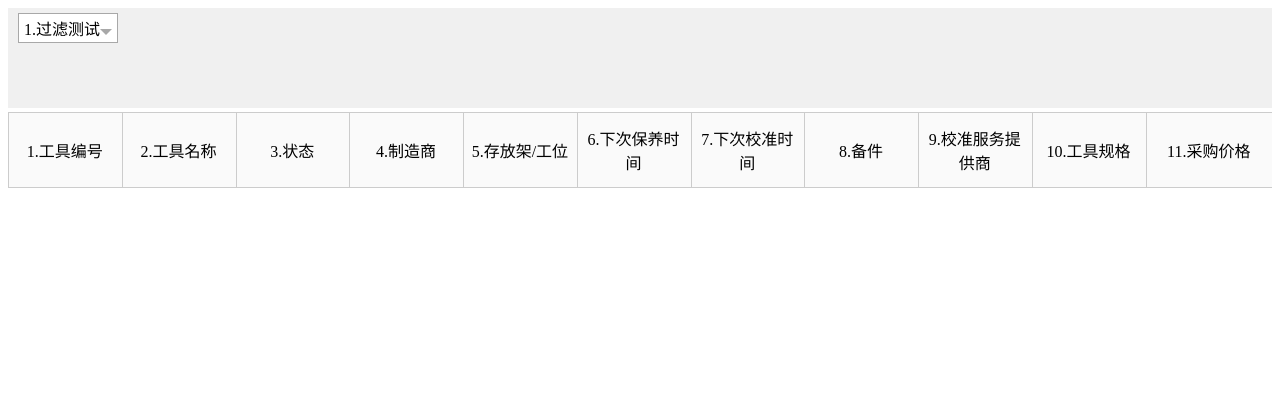
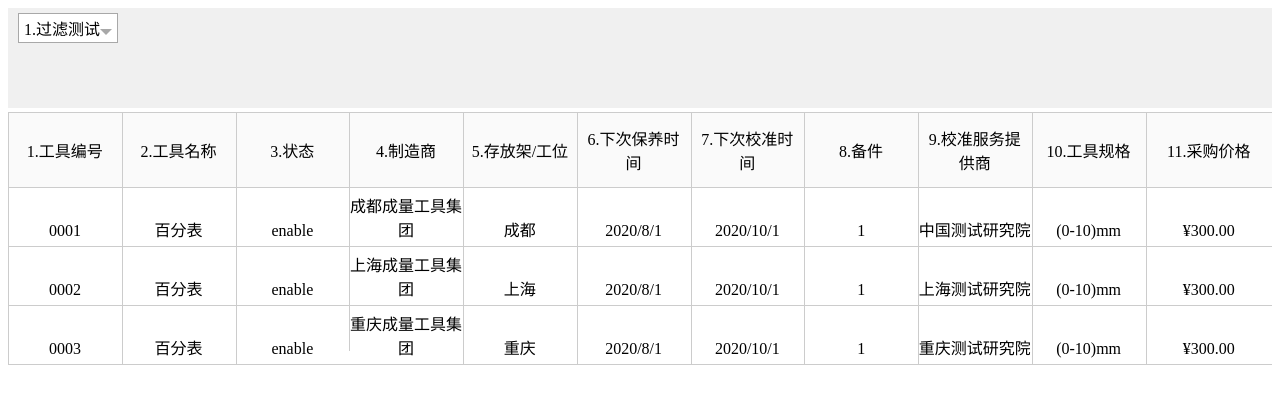
Before and after one commit to wanjingzhang/Infomass-Self-Learning, a plain HTML site: page tableTree/index.html in a window 1280 px wide. Drawn offline with Linux system fonts and the light colour scheme.

Commit message:
add the data and bind the filter

```diff
--- a/tableTree/css/tableTree.css
+++ b/tableTree/css/tableTree.css
@@ -19,7 +19,7 @@
 
 .tableH{
     min-height: 30px;
-    overflow: auto;
+    overflow: hidden;
     width: 100%;
     display: inline-block;
     padding: 5px 0;
@@ -206,3 +206,28 @@
     top:0px;
     left:4px;
 }
+/* 表格内容 */
+.tableC{
+    overflow: hidden;
+    margin-top: -4px;
+}
+.element{
+    border-bottom: 1px solid #cccccc;
+    padding: 5px 0;
+}
+
+.el{
+    display:inline-block;
+    text-align: center;
+    position: relative;
+}
+
+.el:after {
+    content: '';
+    position: absolute;
+    top: -40px;
+    left: 0;
+    width: 1px;
+    height:80px;
+    background-color: #ccc;
+}
--- a/tableTree/js/tableTree.js
+++ b/tableTree/js/tableTree.js
@@ -1,12 +1,18 @@
 var tableTree = function () {
     var tableH = document.getElementById("tableH");
     var cFilter = document.getElementById("filterC");
-    // var tableC = document.getElementById("tableC");
+    var tableC = document.getElementById("tableC");
     var startType, endType;
     // 有三种状态，A 为filters B 为table Header，A->B, B->A, B->B
     var flag = false;
+    // 表头数据
     var headers = [];
+    // 过滤字段
     var filters = [];
+    // 数据集
+    var data = [];
+    // 表格宽度
+    var widthPercent = [];
     var firstTime = 0;
     var lastTime = 0;
 
@@ -114,7 +120,7 @@ var tableTree = function () {
             }
 
             $('div.item').unbind("mousedown");
-            initDisplay(headers, filters);
+            initDisplay(headers, filters, data);
 
             $('#triangle').css({ 'display': 'none' });
             $('#info').css({ 'display': 'none' });
@@ -130,11 +136,13 @@ var tableTree = function () {
      * 初始化表头显示数据
      * @param {*} h 表头元素
      * @param {*} f 过滤元素
+     * @param {*} d 数据元素
      */
-    function initDisplay(h, f) {
+    function initDisplay(h, f, d) {
         var str = "";
         headers = h;
         var total = 100;
+        widthPercent = [];
         var itemWid = Math.floor(100/ headers.length);
         for (var i = 0; i < headers.length; i++) {
             if(i < headers.length -1 ){
@@ -142,26 +150,32 @@ var tableTree = function () {
             }else if(i == headers.length -1){
                 itemWid = total;
             }
+            widthPercent.push(itemWid);
             str += "<div class='item' id='" + headers[i].key + "' data-type='header' data-id='" + i + "' style='width:"+ itemWid +"%'>" + headers[i].value + "</div>"
         }
         tableH.innerHTML = str;
         // 初始化过滤器
         str = "";
         filters = f;
-
         for (var i = 0; i < filters.length; i++) {
             str += "<div class='item "+ filters[i].sort +"' id='" + filters[i].key + "' data-type='filter' data-id='" + i + "'   >" + filters[i].value + "</div>"
         }
         cFilter.innerHTML = str;
 
-        // for(var i = 0; i > vTableData.data.length; i++){
-        //     str += "<div>"
-        //     for(var j in vTableData.data[i]){
-        //         str += "";
-        //     }
-        //     str += "</div>"
-        // }
-        // tableC.innerHTML = str;
+        data = d;
+        str = "";
+        if(headers.length > 0){
+            for(var i = 0; i < data.length; i++){
+                str += "<div class='element'>"
+                // 遍历头部数据 动态填充表格
+                for(var j in headers){
+                    str += "<div class='el' style='width:"+ widthPercent[j] +"%'>" + data[i][headers[j].key] + "</div>";
+                }
+                str += "</div>"
+            }
+        }
+        console.log(str);
+        tableC.innerHTML = str;
 
         // 表头拖动事件
         $('div.item').mousedown(itemMouseDown);
@@ -169,7 +183,7 @@ var tableTree = function () {
 
     /** 初始化数据 */
     function initHeader() {
-        initDisplay(vTableData.tableHeader, vTableData.filters);
+        initDisplay(vTableData.tableHeader, vTableData.filters, vTableData.data);
     }
 
     return {
```
